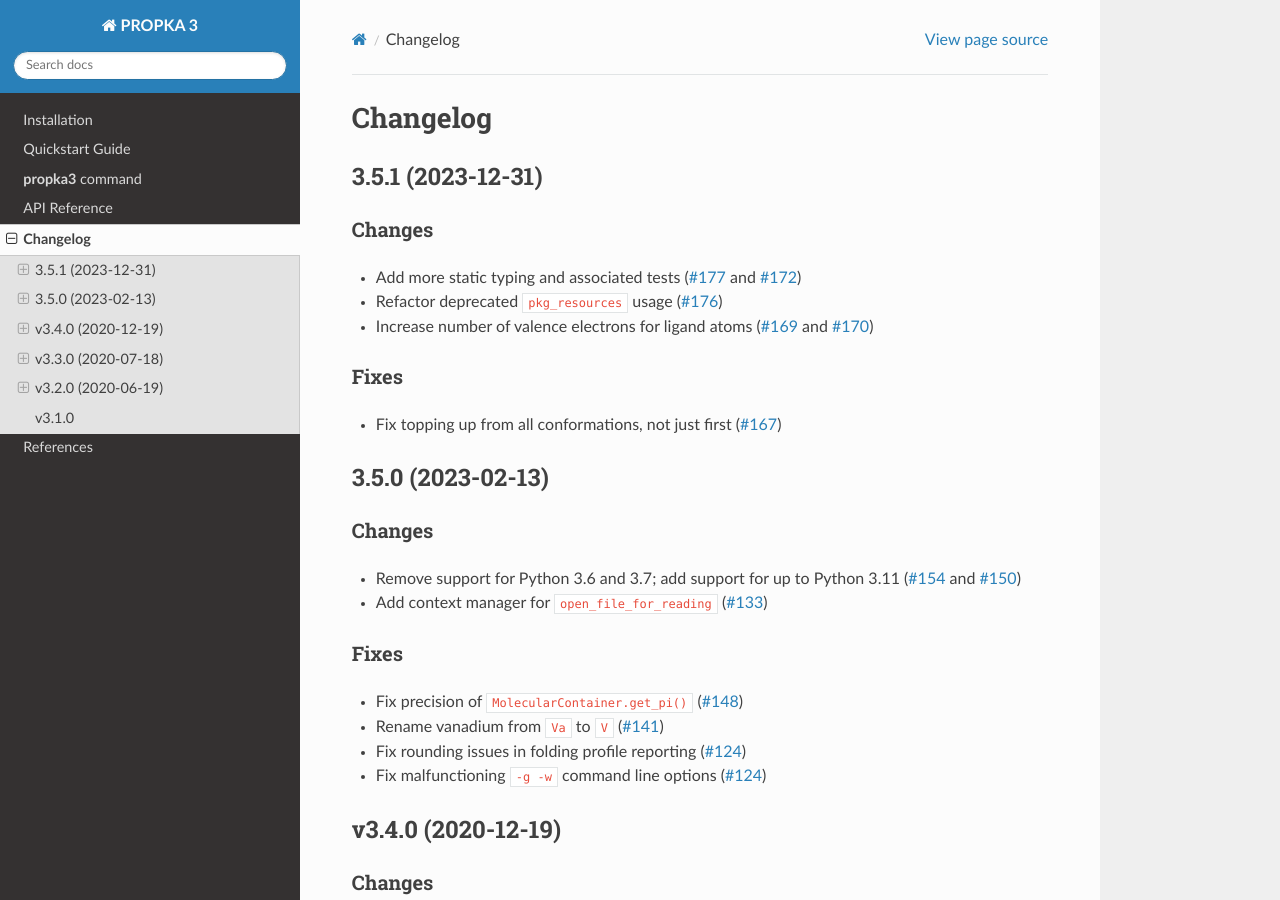
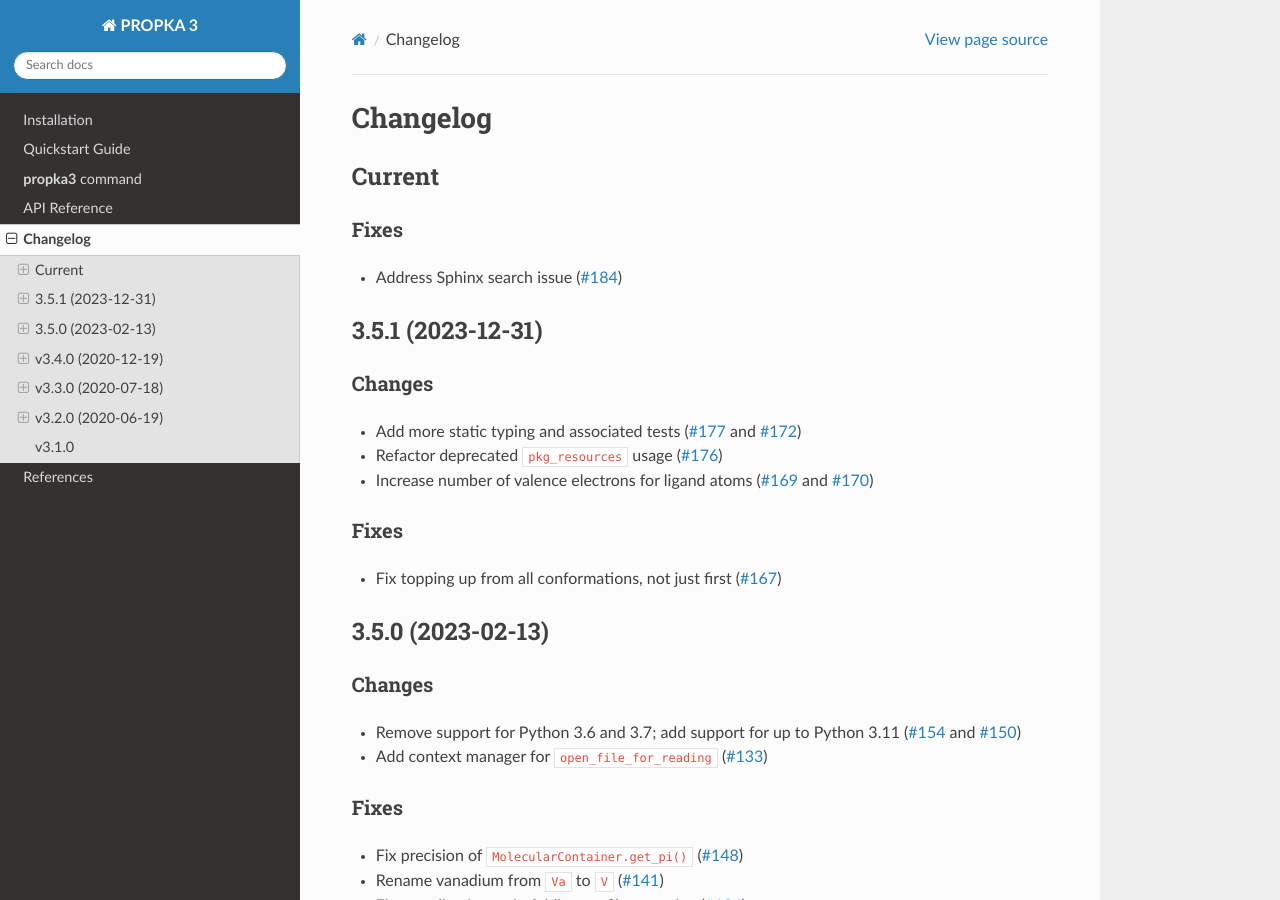
Before and after one commit to jensengroup/propka, a Sphinx documentation site: the page built from docs/source/changelog.rst, in a window 1280 px wide and 900 px high. Built offline with Sphinx 7.4.7 and the Read the Docs theme 2.0.0, drawn with Linux system fonts in a browser that asks for light colours.

Commit message:
Update Sphinx package versions.
Fixes #184.

```diff
--- a/docs/requirements.txt
+++ b/docs/requirements.txt
@@ -1,4 +1,4 @@
-sphinx==5.3.0
-sphinx_rtd_theme==1.1.1
+sphinx==7.2.6
+sphinx_rtd_theme==2.0.0
 sphinx_sitemap==2.5.1
-readthedocs-sphinx-search==0.1.1
+readthedocs-sphinx-search==0.3.2
--- a/docs/source/changelog.rst
+++ b/docs/source/changelog.rst
@@ -1,6 +1,14 @@
 *********
 Changelog
 *********
+
+Current
+=======
+
+Fixes
+-----
+
+* Address Sphinx search issue (`#184 <https://github.com/jensengroup/propka/issues/184>`_)
 
 3.5.1 (2023-12-31)
 ==================
```
